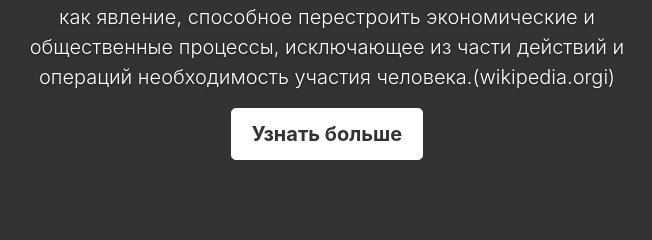
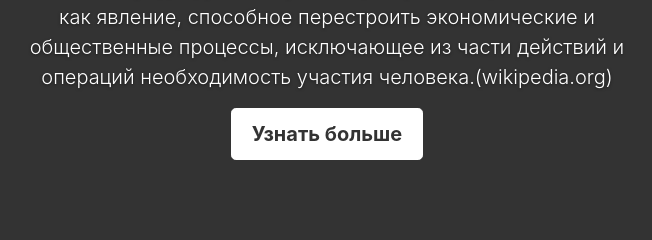
Before and after one commit to iot4u/iot4u.github.io, a plain HTML site: page index.html in a window 1280 px wide. Shown: the part 399-639 px from the top of the page, 313-965 px from the left. Drawn offline with nearby package versions, Linux system fonts and the light colour scheme.

Commit message:
correct mistake

```diff
--- a/index.html
+++ b/index.html
@@ -48,7 +48,7 @@
 
           <div class="inner cover">
             <h1 class="cover-heading">Интернет вещей.</h1>
-            <p class="lead">Интернет вещей (англ. Internet of Things, IoT) — концепция вычислительной сети физических объектов («вещей»), оснащённых встроенными технологиями для взаимодействия друг с другом или с внешней средой, рассматривающая организацию таких сетей как явление, способное перестроить экономические и общественные процессы, исключающее из части действий и операций необходимость участия человека.(<a href="https://ru.wikipedia.org/wiki/%C8%ED%F2%E5%F0%ED%E5%F2_%E2%E5%F9%E5%E9">wikipedia.orgi</a>)</p>
+            <p class="lead">Интернет вещей (англ. Internet of Things, IoT) — концепция вычислительной сети физических объектов («вещей»), оснащённых встроенными технологиями для взаимодействия друг с другом или с внешней средой, рассматривающая организацию таких сетей как явление, способное перестроить экономические и общественные процессы, исключающее из части действий и операций необходимость участия человека.(<a href="https://ru.wikipedia.org/wiki/%C8%ED%F2%E5%F0%ED%E5%F2_%E2%E5%F9%E5%E9">wikipedia.org</a>)</p>
             <p class="lead">
               <a href="#" class="btn btn-lg btn-default">Узнать больше</a>
             </p>
```
